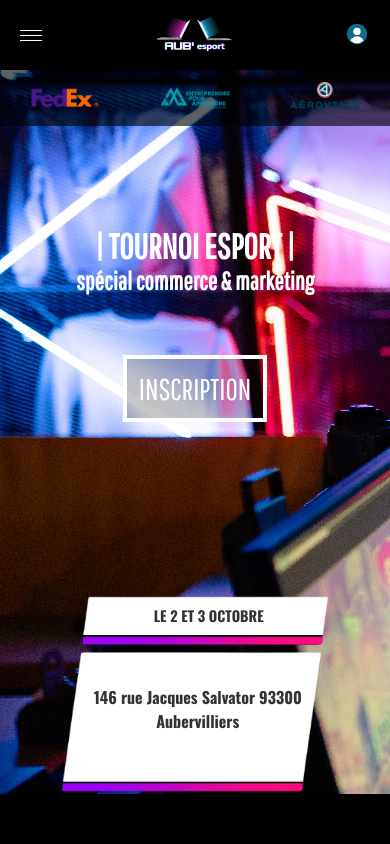
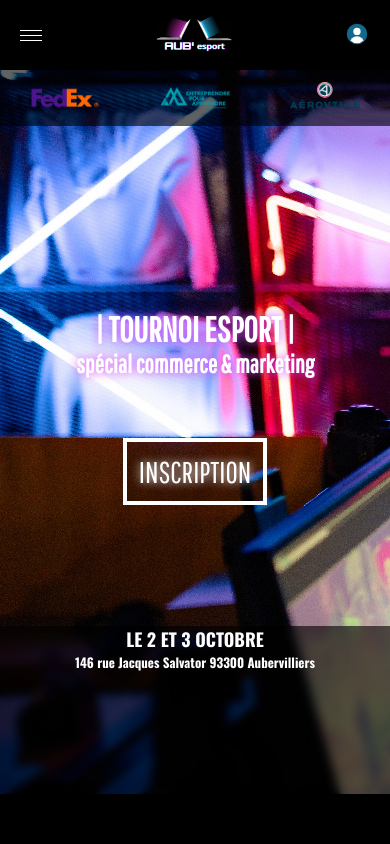
Before and after one commit to HachimiBouizegarene/AUB-esport, a PHP site: page / in a window 390 px wide. Run offline with PHP 8.4, Linux system fonts and the light colour scheme; the visitor is signed in with stand-in values (Sample User, id 1).

Commit message:
finition du responsive de l'accueil

```diff
--- a/public/css/accueil.css
+++ b/public/css/accueil.css
@@ -27,6 +27,7 @@ body{
 .centre{
     padding-top: 100px;
     color: rgb(255, 255, 255);
+    text-shadow: 0 0 10px rgb(218, 70, 255);
     font-size: 50px;
     width: 40%;
     cursor: pointer;
@@ -76,6 +77,7 @@ h1, h2{
 
 
 #btn_inscription{
+    text-shadow: 0 0 10px rgb(255, 255, 255);
     margin: auto;
     margin-top: 100px;
     display: block;
@@ -179,35 +181,74 @@ h1, h2{
 
 @media screen and (max-width: 1050px){
 
+
+
+    .page{
+        max-width: 90%;
+        padding-top: 100px;
+        display: grid;
+        grid-gap : 0;
+        grid-template:
+        "c c"
+        "a a"
+        "b b"
+    }
+
+    .centre{
+        padding-top: 0;
+        grid-area: a;
+        height: fit-content;
+        width: 90%;
+        margin: auto;
+    }
     .centre h1 {
         font-size: 1em;
+
     }
     .centre h2{
         font-size: 0.8em;
     }
 
-    .page{
-        max-width: 90%;
-        padding-top: 100px;
-        display: grid;
-        grid-template:
-        "c c"
-        "a a"
-        "b b"
+    #img_date_lieu{
+        display: none;
     }
-    .centre{
-        grid-area: a;
-        height: fit-content;
-        width: 90%;
-        margin: auto;
-    }
+
     .date_lieu_container{
         grid-area: b;
         width: 100%;
+        margin-top: 60px;
+        backdrop-filter : blur(5px);
+        background-color: rgba(0, 0, 0, 0.616);
     }
+
+    .date_lieu_container h1, .date_lieu_container h2{
+        transform: translate(0);
+        top : 0;
+        left: 0;
+        width: 100%;
+        color: rgb(255, 255, 255);
+        display: block;
+        position: relative;
+    }
+
+    .date_lieu_container h1{
+       font-size: 30px;
+    }
+
+
+    .date_lieu_container h2{
+        font-size: 20px;
+    }
+
+    .date_lieu_img_container{
+        display: flex;
+        flex-direction: column;
+    }
+
     .partenaires{
         grid-area: c;
         width: 100%;
+        height: fit-content;
     }
     .partenaire_img_container{
         flex-direction: row;
@@ -222,6 +263,15 @@ h1, h2{
 
 
 @media screen and (max-width: 600px){
+
+    .date_lieu_container h1{
+        font-size: 23px;
+     }
+
+
+     .date_lieu_container h2{
+         font-size: 16px;
+     }
 
     #btn_inscription{
         margin-top: 65px;
@@ -251,6 +301,15 @@ h1, h2{
 
 @media screen and (max-width: 400px){
 
+    .date_lieu_container h1{
+        font-size: 18px;
+     }
+
+
+     .date_lieu_container h2{
+         font-size: 13px;
+     }
+
     #btn_inscription{
         margin-top: 60px;
         font-size: 30px;
```
